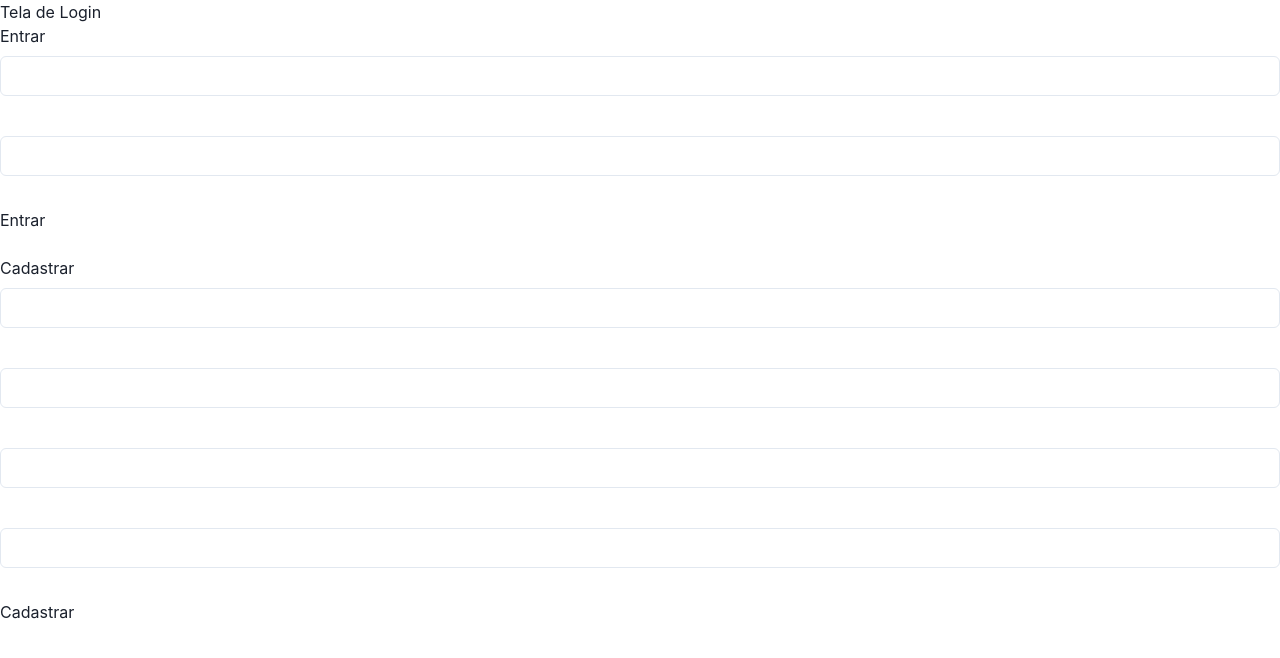
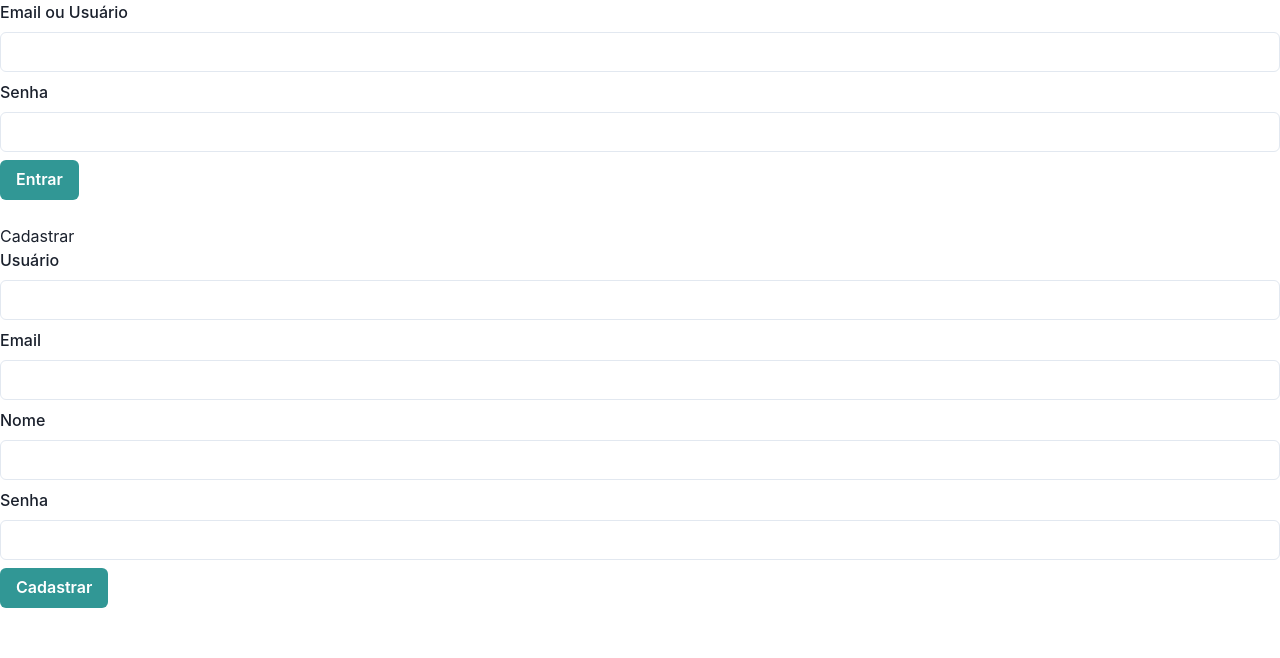
Before and after one commit to fPrompto/live-chat, a Next.js app in the folder frontend/: page /login in a window 1280 px wide. Shown: the top 658 px of the page. Built offline with nearby package versions, Linux system fonts and the light colour scheme.

Commit message:
:lipstick: feat: Estilização da página de Login (Em progresso)

```diff
--- a/frontend/src/pages/login.tsx
+++ b/frontend/src/pages/login.tsx
@@ -4,6 +4,14 @@ import { useRouter } from 'next/navigation';
 import validadeNewAccount from '@/utils/validateNewAccount';
 import LoginInput from '@/components/LoginInput';
 import ChatContext from '@/context/ChatContext';
+import {
+  FormControl,
+  FormLabel,
+  FormErrorMessage,
+  FormHelperText,
+  Input,
+  Button,
+} from '@chakra-ui/react';
 
 function Login() {
   const { setUserData } = useContext(ChatContext);
@@ -17,16 +25,6 @@ function Login() {
   const [newPassword, setNewPassword] = useState('');
 
   const { push } = useRouter();
-
-  useEffect(() => {
-    console.log('---------- LOGIN PAGE ----------');
-    console.log('email / user:', emailUser);
-    console.log('password:', password);
-    console.log('new user:', newUser);
-    console.log('new email:', newEmail);
-    console.log('new password:', newPassword);
-    console.log('--------------------------------');
-  });
 
   const postAxios = async (path: string, data: object): Promise<any> => {
     const url = `http://localhost:4000/user/${path}`;
@@ -54,12 +52,10 @@ function Login() {
     }
 
     // recurso provisorio para testes
-    setUserData(
-      {
-        username: response.message.username,
-        displayname: response.message.displayname,
-      }
-    );
+    setUserData({
+      username: response.message.username,
+      displayname: response.message.displayname,
+    });
     // recurso provisório
     return push('/chat');
   };
@@ -85,39 +81,71 @@ function Login() {
     console.log('response:', response);
   };
 
+  let loginError = false;
+  let registerError = false;
+
   return (
     <>
-      <div>Tela de Login</div>
-      <span>Entrar</span>
-      <br />
       <LoginInput
-        placeholder='Insira seu Email ou Usuário'
-        setLoginValue={setEmailUser}
+        label='Email ou Usuário'
+        errorValue={loginError}
+        errorMessage='Email ou Usuário necessário'
+        value={emailUser}
+        setValue={setEmailUser}
+        inputType='email'
       />
-      <br />
-      <LoginInput placeholder='Insira sua Senha' setLoginValue={setPassword} />
-      <br />
-      <button onClick={() => login()}>Entrar</button>
+
+      <LoginInput
+        label='Senha'
+        errorValue={loginError}
+        errorMessage='Senha necessária'
+        value={password}
+        setValue={setPassword}
+        inputType='password'
+      />
+      <Button colorScheme='teal' onClick={() => login()}>
+        Entrar
+      </Button>
 
       <br />
       <br />
       <span>Cadastrar</span>
       <br />
-      <LoginInput placeholder='Insira seu Usuário' setLoginValue={setNewUser} />
-      <br />
-      <LoginInput placeholder='Insira seu Email' setLoginValue={setNewEmail} />
-      <br />
       <LoginInput
-        placeholder='Insira seu Nome'
-        setLoginValue={setNewDisplayname}
+        label='Usuário'
+        errorValue={registerError}
+        errorMessage='Usuário necessário'
+        value={newUser}
+        setValue={setNewUser}
+        inputType='email'
       />
-      <br />
       <LoginInput
-        placeholder='Insira sua Senha'
-        setLoginValue={setNewPassword}
+        label='Email'
+        errorValue={registerError}
+        errorMessage='Email necessário'
+        value={newEmail}
+        setValue={setNewEmail}
+        inputType='email'
       />
-      <br />
-      <button onClick={() => createNewUser()}>Cadastrar</button>
+      <LoginInput
+        label='Nome'
+        errorValue={registerError}
+        errorMessage='Nome necessário'
+        value={newDisplayname}
+        setValue={setNewDisplayname}
+        inputType='email'
+      />
+      <LoginInput
+        label='Senha'
+        errorValue={registerError}
+        errorMessage='Senha necessária'
+        value={newPassword}
+        setValue={setNewPassword}
+        inputType='password'
+      />
+      <Button colorScheme='teal' onClick={() => createNewUser()}>
+        Cadastrar
+      </Button>
     </>
   );
 }
```
